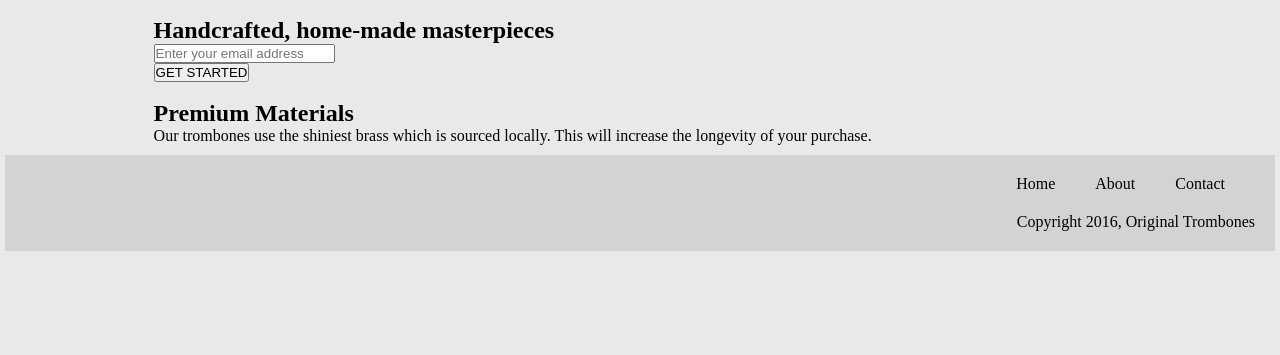
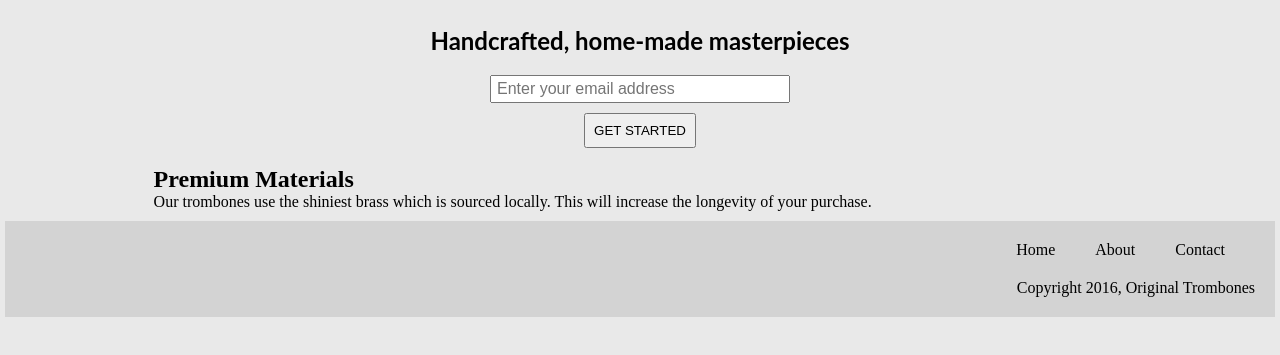
Before and after one commit to ZelalemGizachew/Microverse-Product-Landing-Page, a plain HTML site: page index.html in a window 1280 px wide. Shown: the part 75-430 px from the top of the page. Drawn offline with Linux system fonts and the light colour scheme.

Commit message:
Minor code changes.

```diff
--- a/assets/css/styles.css
+++ b/assets/css/styles.css
@@ -45,8 +45,25 @@ main {
 }
 
 #landing {
-    margin: 0 auto;
-    width: 100%;
+    display: flex;
+    flex-direction: column;
+    justify-content: center;
+    align-items: center;
+    line-height: 48px;
+}
+
+#landing h2 {
+    font-family: 'Lato', sans-serif;
+}
+
+#landing input {
+    padding: 3px 5px;
+    font-size: 16px;
+    width: 300px;
+}
+
+#landing button {
+    padding: 8px;
 }
 
 .footer {
--- a/index.html
+++ b/index.html
@@ -36,7 +36,7 @@
     </header>
     <main>
         <!-- Landing Section -->
-        <section class="landing">
+        <section id="landing">
             <h2>Handcrafted, home-made masterpieces</h2>
             <form action="">
                 <input type="email" name="email" placeholder="Enter your email address" width="300px">
@@ -45,7 +45,7 @@
         </section>
 
         <!-- Service Section -->
-        <section class="services">
+        <section id="services">
             <div class="service">
                 <div class="serv_img">
                     <img src="" alt="">
```
